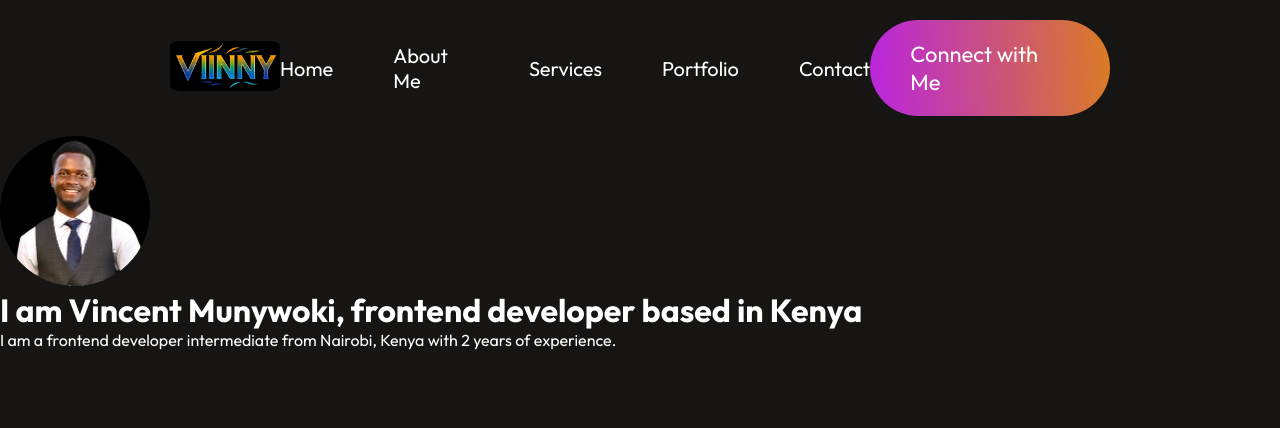
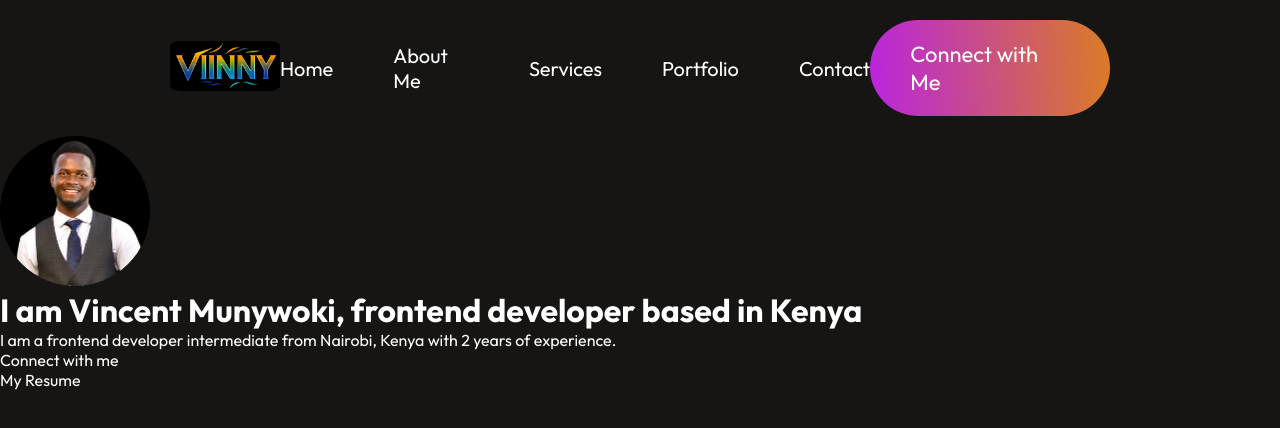
Before and after one commit to vincentMunywoki/my-portfolio, a React (Vite) app: page / in a window 1280 px wide. Shown: the top 428 px of the page. Built offline with nearby package versions, Linux system fonts and the light colour scheme.

Commit message:
my first commit

```diff
--- a/src/Components/Hero/Hero.jsx
+++ b/src/Components/Hero/Hero.jsx
@@ -8,6 +8,10 @@ const Hero = () => {
         <img src={profile_img} alt="" />
         <h1>I am Vincent Munywoki, frontend developer based in Kenya</h1>
         <p>I am a frontend developer intermediate from Nairobi, Kenya with 2 years of experience.</p>
+        <div className="hero-action">
+            <div className="hero-connect">Connect with me</div>
+            <div className="hero-resume">My Resume</div>
+        </div>
     </div>
   )
 }
```
